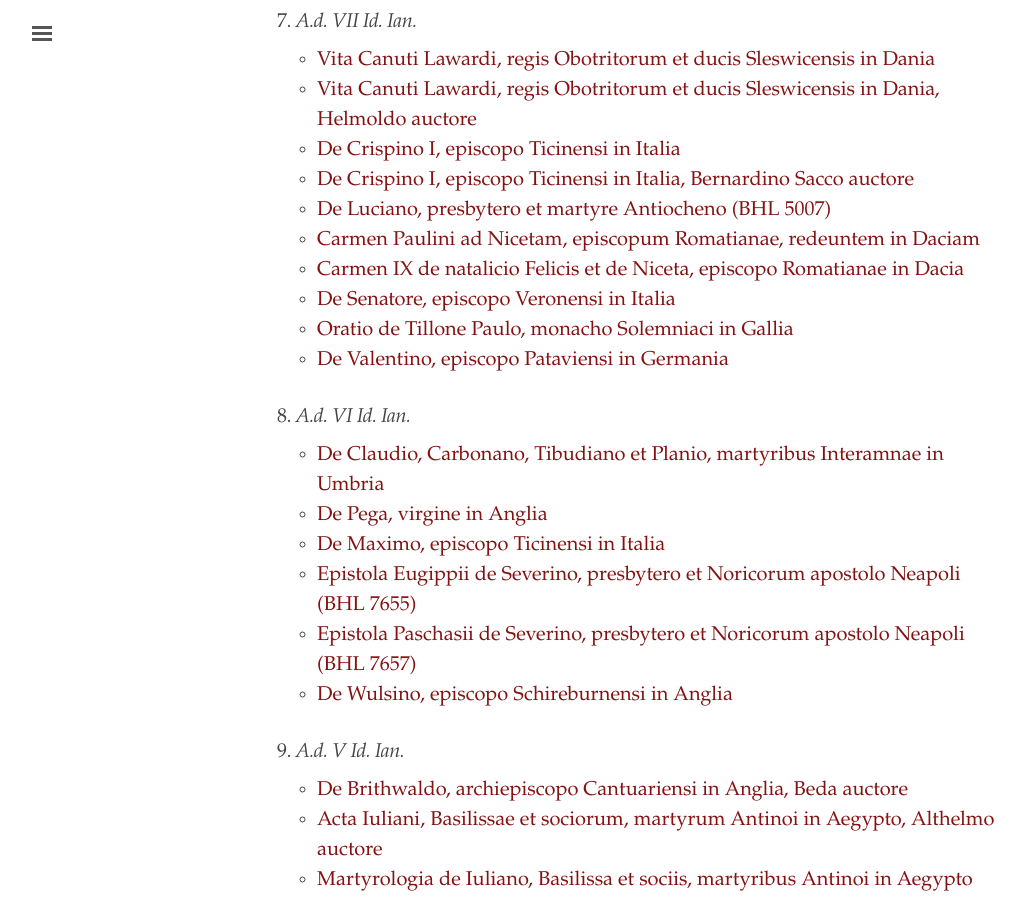
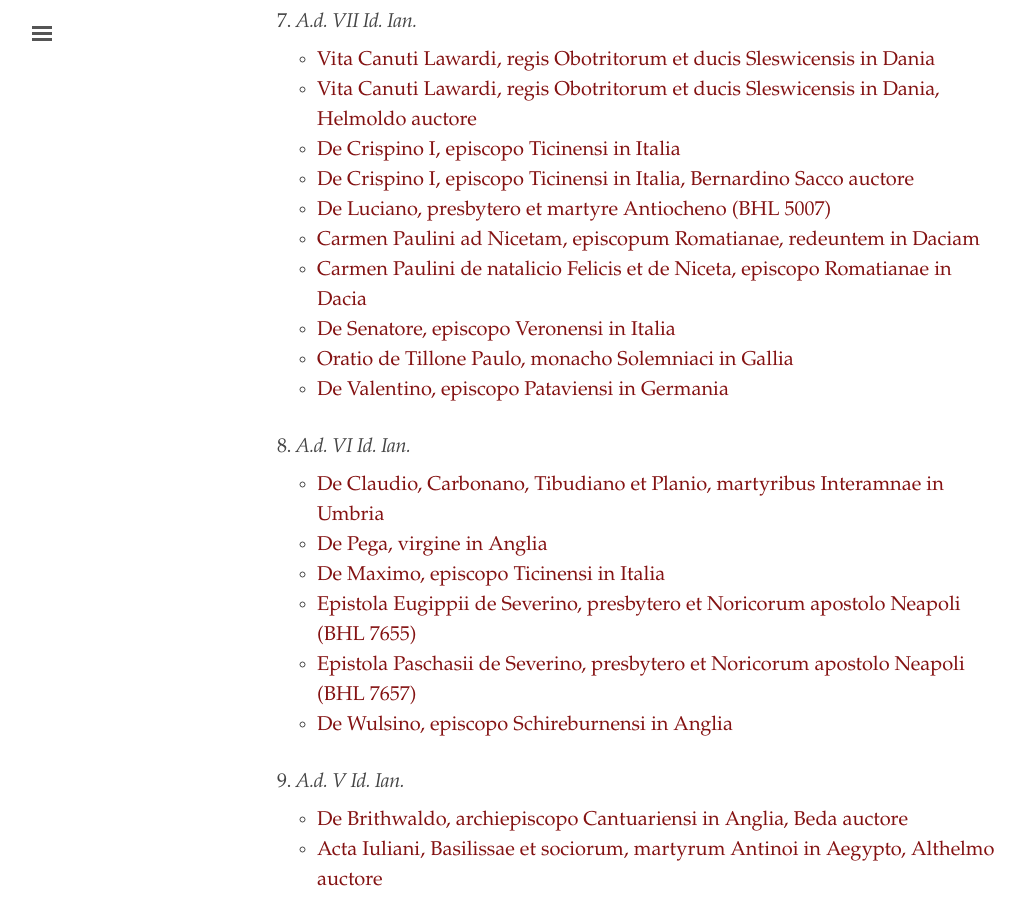
Before and after one commit to cjkoepke1/latin-hagiography, a Jekyll site: the page built from index.md, in a window 1280 px wide and 900 px high, scrolled down 1880 px. Shown: the whole window, without its empty margins (3-1028 px from the left). Built offline with Jekyll 4.4.1, drawn with Linux system fonts in a browser that asks for light colours.

Commit message:
Update index.md

```diff
--- a/index.md
+++ b/index.md
@@ -72,7 +72,7 @@
 - [De Crispino I, episcopo Ticinensi in Italia, Bernardino Sacco auctore](https://cjkoepke1.github.io/latin-hagiography/texts/de-crispino-bernardini-sacci/)
 - [De Luciano, presbytero et martyre Antiocheno (BHL 5007)](https://cjkoepke1.github.io/latin-hagiography/texts/de-luciano-antiocheno/)
 - [Carmen Paulini ad Nicetam, episcopum Romatianae, redeuntem in Daciam](https://cjkoepke1.github.io/latin-hagiography/texts/carmen-paulini-ad-nicetam/)
-- [Carmen IX de natalicio Felicis et de Niceta, episcopo Romatianae in Dacia](https://cjkoepke1.github.io/latin-hagiography/texts/carmen-paulini-de-natalicio-felicis/)
+- [Carmen Paulini de natalicio Felicis et de Niceta, episcopo Romatianae in Dacia](https://cjkoepke1.github.io/latin-hagiography/texts/carmen-paulini-de-natalicio-felicis/)
 - [De Senatore, episcopo Veronensi in Italia](https://cjkoepke1.github.io/latin-hagiography/texts/de-senatore-veronensi/)
 - [Oratio de Tillone Paulo, monacho Solemniaci in Gallia](https://cjkoepke1.github.io/latin-hagiography/texts/oratio-de-tillone-paulo/)
 - [De Valentino, episcopo Pataviensi in Germania](https://cjkoepke1.github.io/latin-hagiography/texts/de-valentino-pataviensi/)
```
